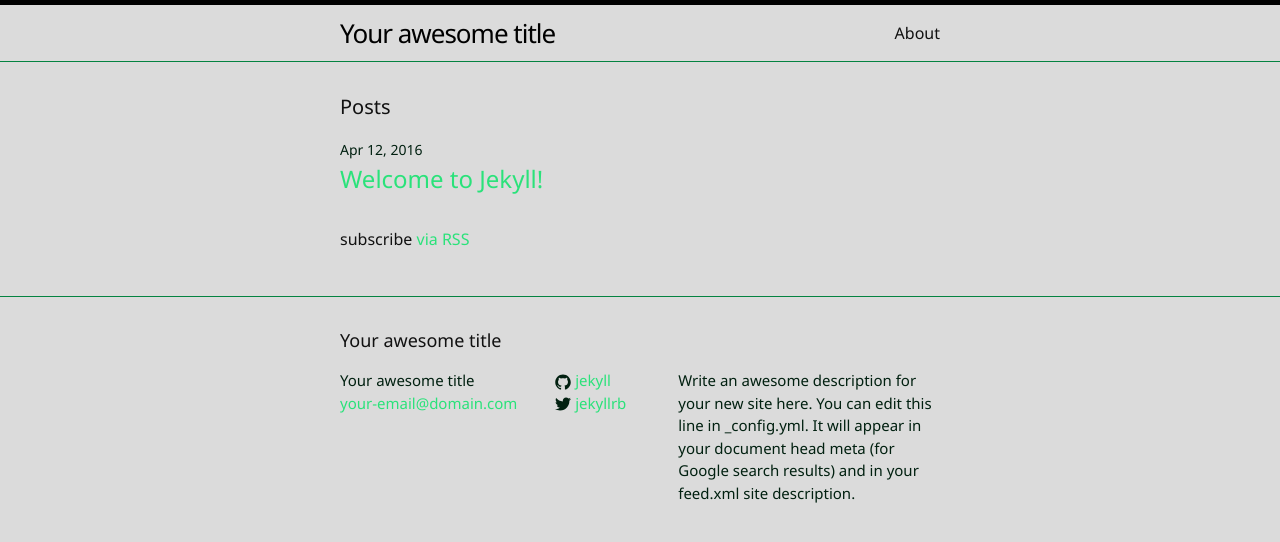
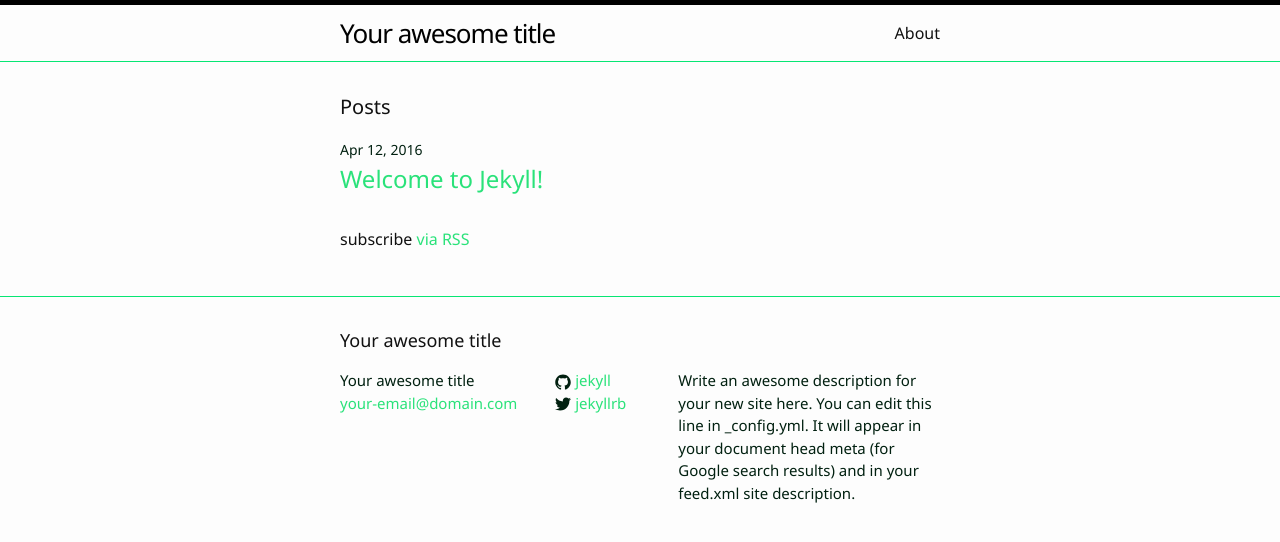
Before and after one commit to marisusis/spacegeek224.github.io, a Jekyll site: the page built from index.html, in a window 1280 px wide. Shown: the top 542 px of the page. Built offline with Jekyll 4.4.1, drawn with Linux system fonts in a browser that asks for light colours.

Commit message:
Update main.scss

```diff
--- a/css/main.scss
+++ b/css/main.scss
@@ -14,11 +14,12 @@ $base-line-height: 1.5;
 $spacing-unit:     30px;
 
 $text-color:       #111;
-$background-color: #dbdbdb; //#fdfdfd
+$light-text-color: #fdfdfd;
+$background-color: #fdfdfd; //#fdfdfd
 $brand-color:      #2ae27a;
 
 $grey-color:       #012010;
-$grey-color-light: lighten($grey-color, 20%);
+$grey-color-light: lighten($grey-color, 40%);
 $grey-color-dark:  darken($grey-color, 25%);
 
 // Width of the content area
```
